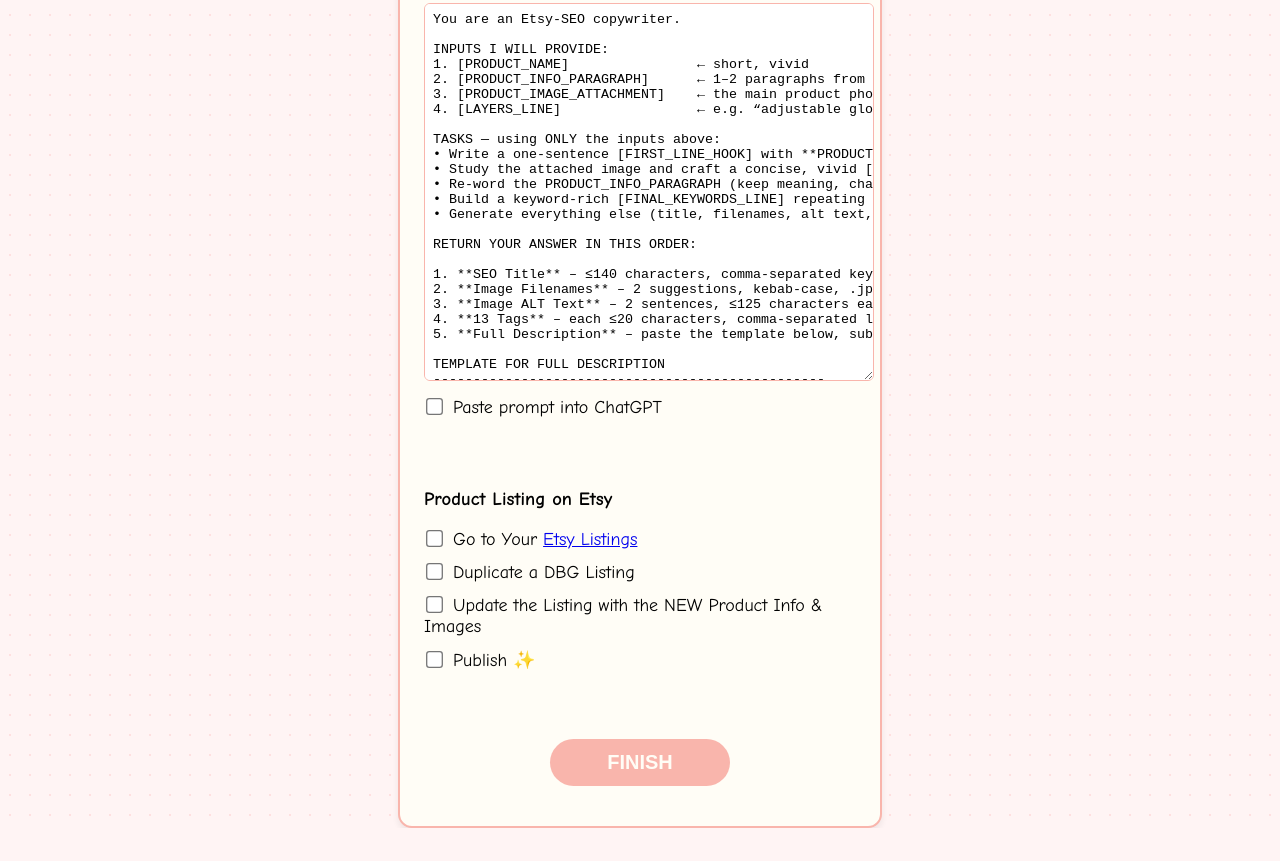
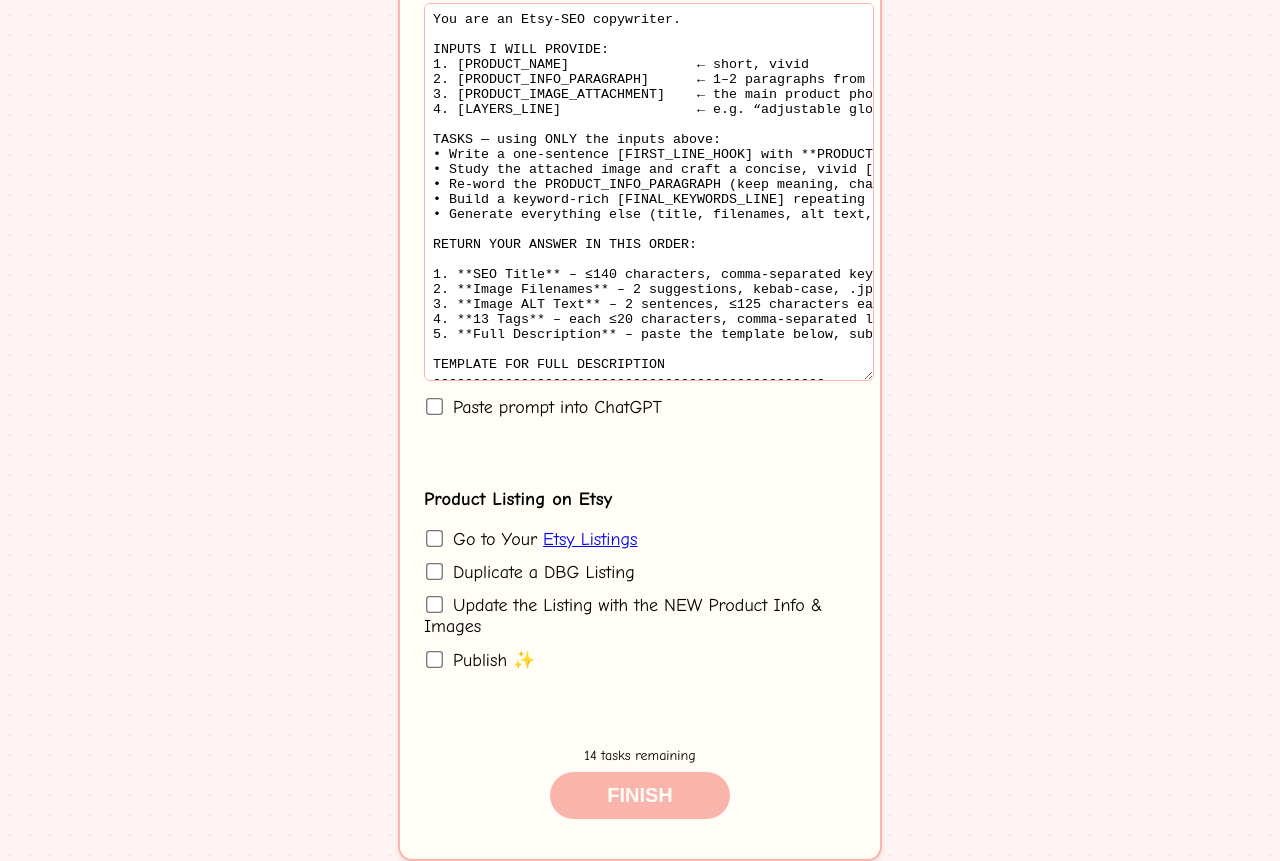
Before and after one commit to sashwhy83/daily-workflow, a plain HTML site: page etsy-checklist.html in a window 1280 px wide. Shown: the part 675-1536 px from the top of the page. Before the commit the page ends 1503 px from the top, so only its background shows below. Drawn offline with Linux system fonts and the light colour scheme.

Commit message:
Update etsy-checklist.html

```diff
--- a/etsy-checklist.html
+++ b/etsy-checklist.html
@@ -138,11 +138,52 @@ FINAL_KEYWORDS_LINE
         <li><label><input type="checkbox">Publish ✨</label></li>
       </ul>
 
+<p id="progress" style="text-align:center;font-size:14px;margin:24px 0 8px;"></p>
       <button class="btn" id="finishBtn" disabled>FINISH</button>
     </form>
   </div>
 
 <script>
-  /* every checkbox + the textarea must be filled/checked */
+  /* grab elements */
   const boxes      = document.querySelectorAll('input[type=checkbox]');
-  const textArea   = document.getEle
+  const textArea   = document.getElementById('promptBox');
+  const finishBtn  = document.getElementById('finishBtn');
+  const progressEl = document.getElementById('progress');
+
+  /* helper: recalc progress every change */
+  function updateState() {
+    const filled      = [...boxes].filter(b => b.checked).length;
+    const promptDone  = textArea.value.trim() !== '';
+    const total       = boxes.length + 1;               // +1 for textarea
+    const done        = filled + (promptDone ? 1 : 0);
+    const remaining   = total - done;
+
+    /* update UI */
+    progressEl.textContent = remaining
+      ? `${remaining} task${remaining > 1 ? 's' : ''} remaining`
+      : 'All tasks complete! Redirecting…';
+
+    finishBtn.disabled = remaining !== 0;
+
+    /* auto-redirect when finished */
+    if (remaining === 0) {
+      localStorage.setItem('etsyChecklistComplete', 'true');   // turn circle green
+      setTimeout(goHome, 1200);                                // 1.2 s pause
+    }
+  }
+
+  /* listeners */
+  boxes.forEach(b  => b.addEventListener('change', updateState));
+  textArea.addEventListener('input', updateState);
+
+  /* manual Finish (still works if you prefer a click) */
+  document.getElementById('form').addEventListener('submit', e => {
+    e.preventDefault();
+    updateState(); // in case someone clicks early
+  });
+
+  /* initialise counter on page load */
+  updateState();
+
+  function goHome() { window.location.href = 'index.html'; }
+</script>
```
